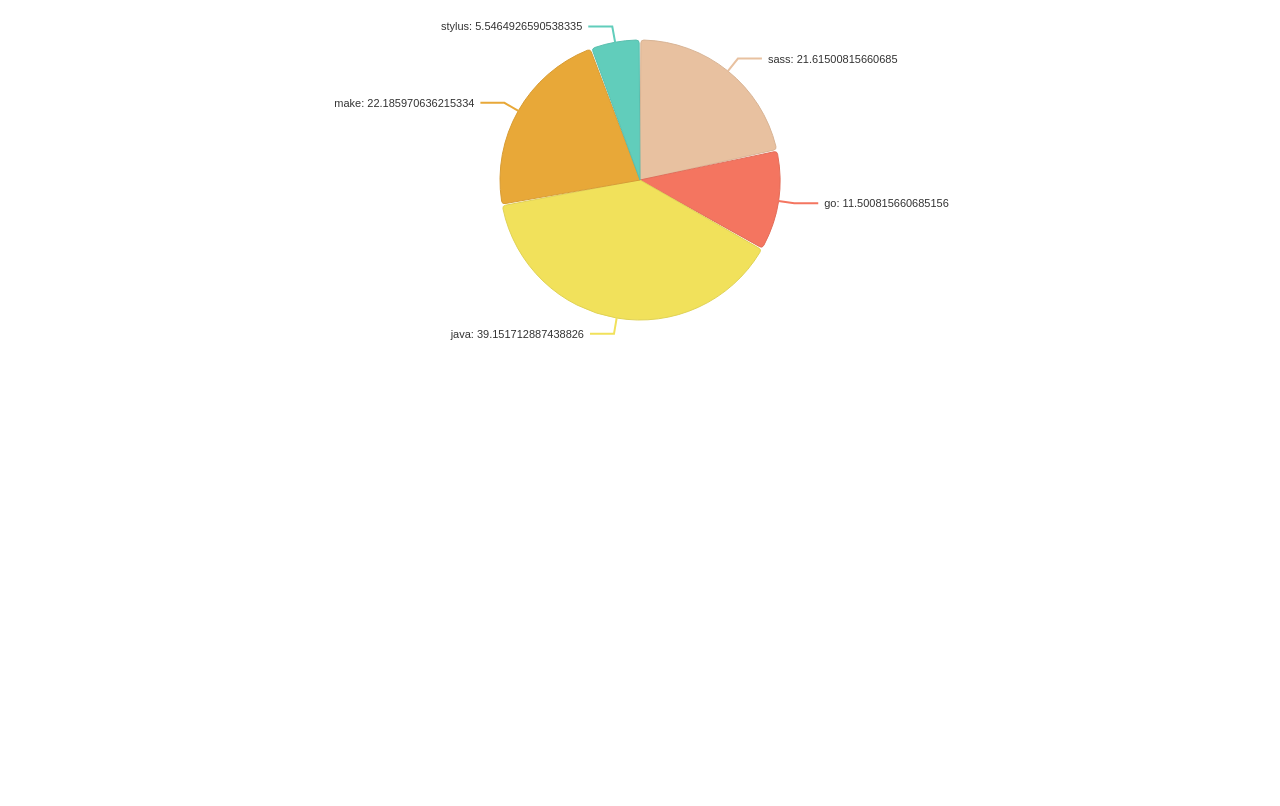
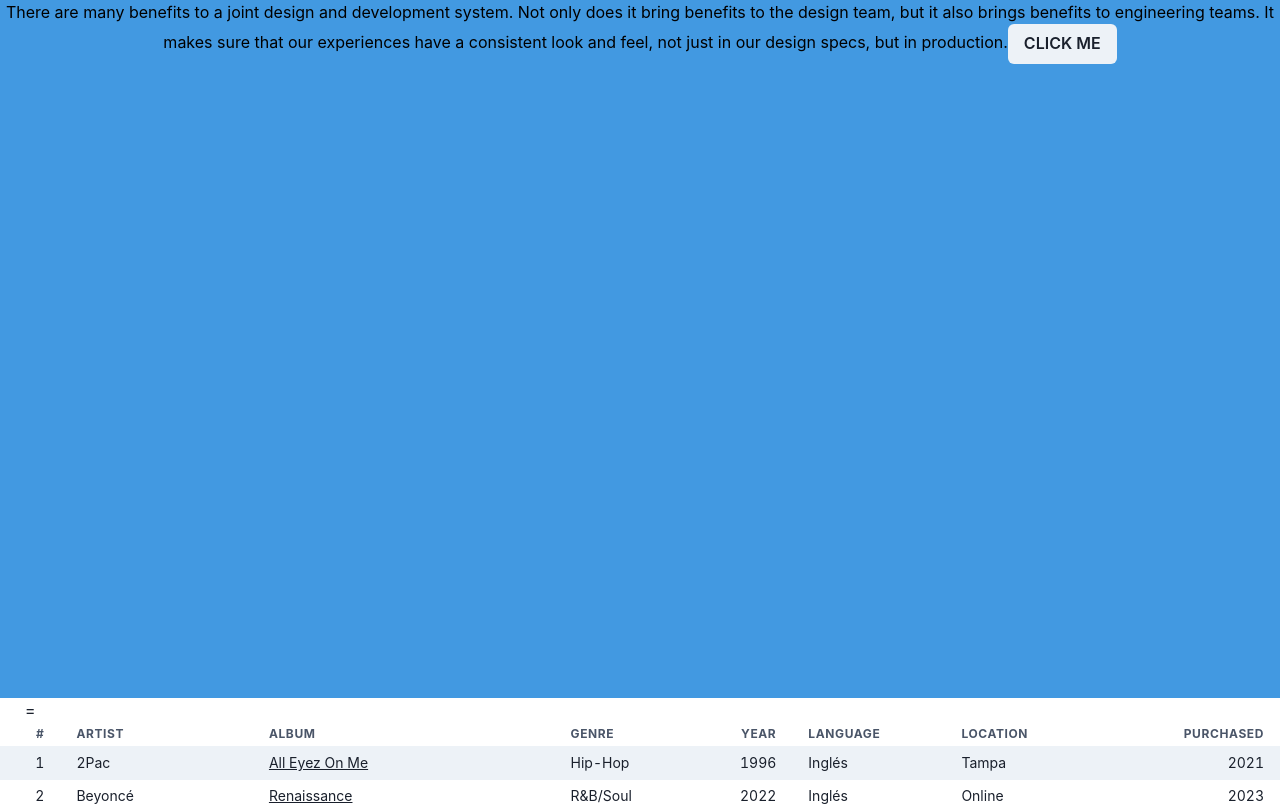
Before and after one commit to bryan-bmf/my-vinyl-collection, a React (Create React App) app in the folder client/: page / in a window 1280 px wide. Shown: the top 806 px of the page. Built offline with nearby package versions, Linux system fonts and the light colour scheme; no server answers.

Commit message:
Scroll transition on button click

```diff
--- a/client/src/App.tsx
+++ b/client/src/App.tsx
@@ -1,14 +1,13 @@
 import './App.css';
-import ArtistTable from '../src/components/ArtistTable';
-import GridView from './components/GridView';
-import AlbumCover from './components/AlbumCover';
-import Charts from './components/Charts';
+import Home from './pages/Home';
 
 function App() {
 
+  // style={{height:400}} poner esto en el parent component de los charts
+
   return (
-    <div className="App" style={{height:400}}>
-      <Charts />
+    <div className="App">
+      <Home />
     </div>
   );
 }
--- a/client/src/components/ArtistTable.tsx
+++ b/client/src/components/ArtistTable.tsx
@@ -8,9 +8,10 @@ import {
 	Thead,
 	Tr,
 	useDisclosure,
-	Text
+	Text,
+	Container,
 } from "@chakra-ui/react";
-import { useMemo, useState } from "react";
+import { useMemo, useState, forwardRef } from "react";
 // icons
 import { TriangleDownIcon, TriangleUpIcon } from "@chakra-ui/icons";
 // data
@@ -19,7 +20,7 @@ import { artistData } from "../data/seed";
 import { AnyObject } from "../types";
 import PlayerModal from "./PlayerModal";
 
-const ArtistTable = () => {
+const ArtistTable = forwardRef<HTMLDivElement, unknown>((props, ref) => {
 	const [data, setData] = useState<Array<AnyObject>>(artistData);
 	const [sortConfig, setSortConfig] = useState<AnyObject>({});
 	const [selectedAlbum, setSelectedAlbum] = useState<AnyObject>({});
@@ -80,16 +81,26 @@ const ArtistTable = () => {
 
 	//set selected album as a state to pass it along to the modal
 	const handleOpenPlayer = (album: AnyObject) => {
-		setSelectedAlbum(album)
-		openPlayer()
-	}
+		setSelectedAlbum(album);
+		openPlayer();
+	};
 
 	let list = sortedData?.map((current: AnyObject, index: number) => (
 		<Tr key={current.spotifyAlbumId}>
 			<Td isNumeric>{index + 1}</Td>
 			<Td>{current.artist}</Td>
 			<Td>
-				<Text sx={sx.link} onClick={() => handleOpenPlayer({"spotifyAlbumId": current.spotifyAlbumId, "isAlbum": current.isAlbum})}>{current.album}</Text>
+				<Text
+					sx={sx.link}
+					onClick={() =>
+						handleOpenPlayer({
+							spotifyAlbumId: current.spotifyAlbumId,
+							isAlbum: current.isAlbum,
+						})
+					}
+				>
+					{current.album}
+				</Text>
 			</Td>
 			<Td>{current.genre}</Td>
 			<Td isNumeric>{current.year}</Td>
@@ -100,10 +111,11 @@ const ArtistTable = () => {
 	));
 
 	return (
-		<>
-			<TableContainer>
+		<div ref={ref}>
+			<TableContainer h="698px" w="100%">
 				<Table variant="striped" size="sm">
 					<Thead>
+						={" "}
 						<Tr>
 							{columns.map((column) => (
 								<Th
@@ -131,11 +143,17 @@ const ArtistTable = () => {
 				</Table>
 			</TableContainer>
 			{/* Modal */}
-			<PlayerModal album={selectedAlbum} modalDisclosure={{ isOpen: isOpen, onOpen: handleOpenPlayer, onClose: handleClosePlayer }}
+			<PlayerModal
+				album={selectedAlbum}
+				modalDisclosure={{
+					isOpen: isOpen,
+					onOpen: handleOpenPlayer,
+					onClose: handleClosePlayer,
+				}}
 			/>
-		</>
+		</div>
 	);
-};
+});
 
 const sx = {
 	tableHeader: {
@@ -147,8 +165,11 @@ const sx = {
 	},
 	link: {
 		textDecoration: "underline",
-		cursor: "pointer"
-	}
+		cursor: "pointer",
+	},
 };
 
 export default ArtistTable;
+function useRef<T>(arg0: null) {
+	throw new Error("Function not implemented.");
+}
--- /dev/null
+++ b/client/src/components/Landing.tsx
@@ -0,0 +1,22 @@
+import { Center, Box, Flex, Button } from "@chakra-ui/react";
+
+const Landing = (props: any) => {
+	const handleClick = (e: any) => {
+		props.resultRef.current.scrollIntoView({ behavior: "smooth" });
+	};
+
+	return (
+		<Flex w="100%" h="698px" bg="blue.600">
+			<Box bg="blue.400" color="black">
+				There are many benefits to a joint design and development system.
+				Not only does it bring benefits to the design team, but it also
+				brings benefits to engineering teams. It makes sure that our
+				experiences have a consistent look and feel, not just in our design
+				specs, but in production.
+				<Button onClick={handleClick}>CLICK ME</Button>
+			</Box>
+		</Flex>
+	);
+};
+
+export default Landing;
--- /dev/null
+++ b/client/src/pages/Home.tsx
@@ -0,0 +1,16 @@
+import ArtistTable from "../components/ArtistTable";
+import Landing from "../components/Landing";
+import { useRef } from "react";
+
+const Home = () => {
+    const resultRef = useRef(null);
+
+    return (
+        <>
+            <Landing resultRef={resultRef} />
+            <ArtistTable ref={resultRef} />
+        </>
+    )
+}
+
+export default Home;
```
Also changed, not shown: 1 other file (tests, documents, lock files or other folders).
